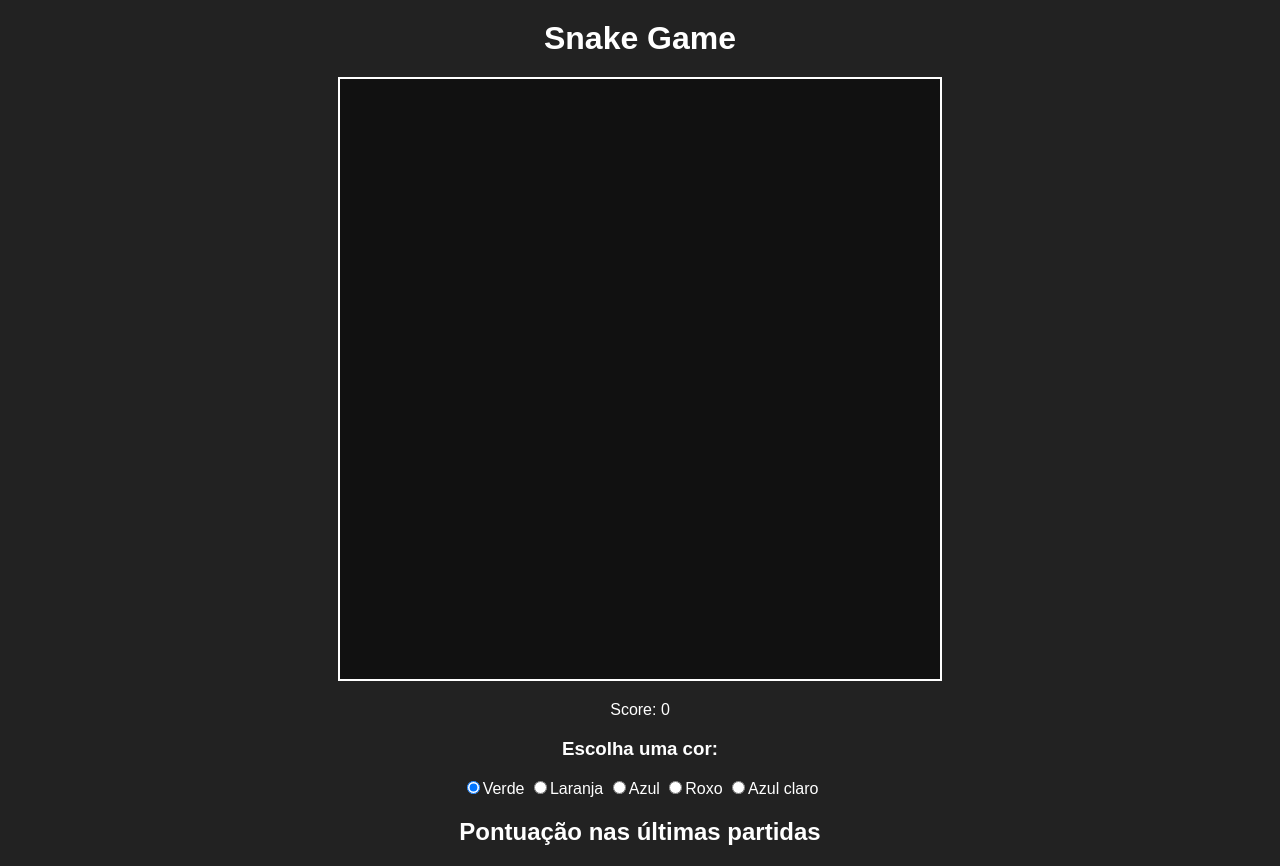
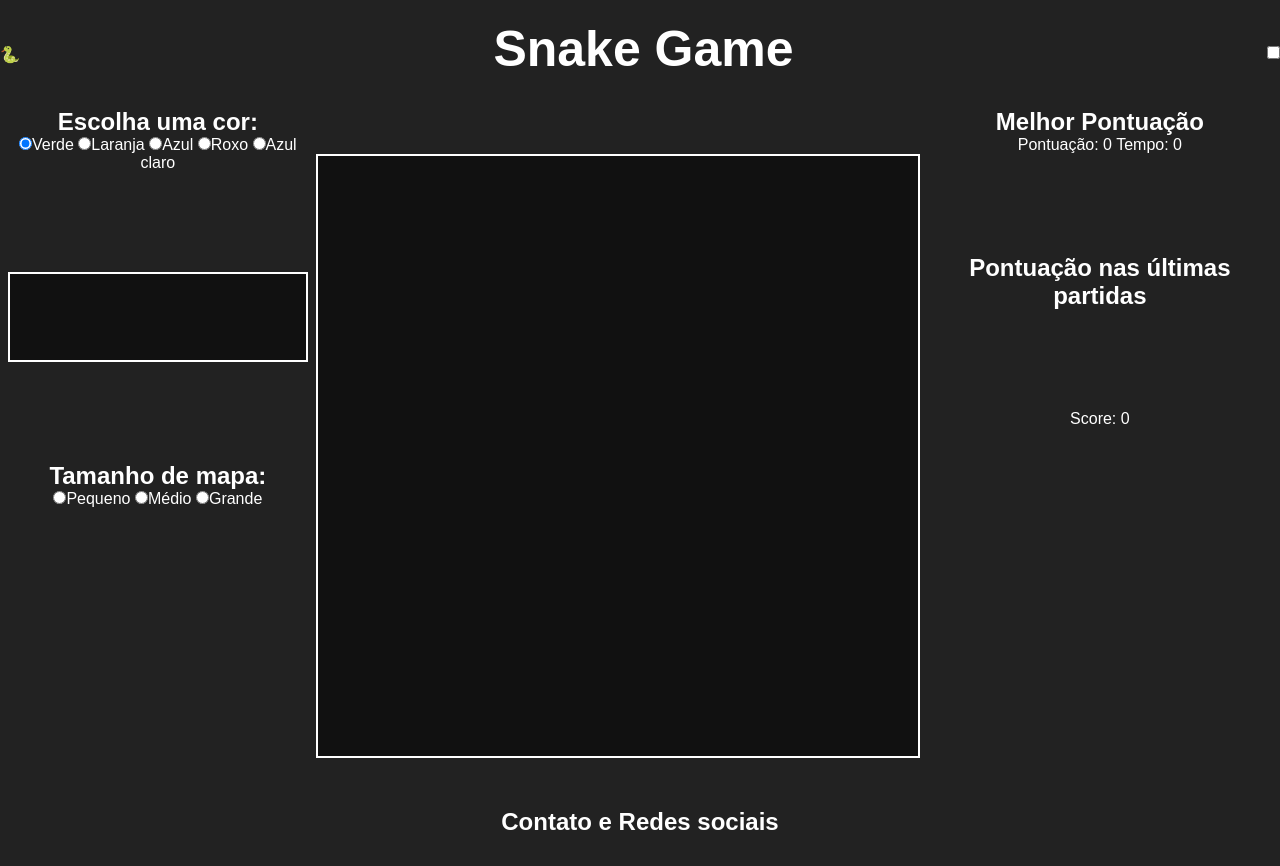
Before and after one commit to eritonLongui/Snake-Game, a plain HTML site: page index.html in a window 1280 px wide. After the commit the page ends 836 px from the top, so only its background shows below. Drawn offline with Linux system fonts and the light colour scheme.

Commit message:
Registro de partidas em LocalStorage & Estrutura do site

```diff
--- a/index.html
+++ b/index.html
@@ -9,24 +9,50 @@
 </head>
 
 <body>
+    <header>
+        <p>🐍</p>
+        <h1>Snake Game</h1>
+        <label><input type="checkbox" id="dark-mode-toggle"></label>
+    </header>
+    <main>
+        <aside>
             <div>
-        <h1>Snake Game</h1>
-        <canvas id="gameCanvas" width="600" height="600"></canvas>
-        <p>Score: <span id="score">0</span></p>
-    </div>
-    <div>
-        <h3>Escolha uma cor:</h3>
+                <h2>Escolha uma cor:</h2>
                 <label><input class="colorSnake" type="radio" name="color" value="green">Verde</label>
                 <label><input class="colorSnake" type="radio" name="color" value="orange">Laranja</label>
                 <label><input class="colorSnake" type="radio" name="color" value="blue">Azul</label>
                 <label><input class="colorSnake" type="radio" name="color" value="purple">Roxo</label>
                 <label><input class="colorSnake" type="radio" name="color" value="light-blue">Azul claro</label>
             </div>
+            <div class="snake-selected"></div>
+            <div>
+                <h2>Tamanho de mapa:</h2>
+                <label><input class="mapSize" type="radio" name="map" value="small">Pequeno</label>
+                <label><input class="mapSize" type="radio" name="map" value="medium">Médio</label>
+                <label><input class="mapSize" type="radio" name="map" value="large">Grande</label>
+            </div>
+        </aside>
+        <section>
+            <canvas id="gameCanvas" width="600" height="600"></canvas>
+        </section>
+        <aside>
+            <div>
+                <h2>Melhor Pontuação</h2>
+                <div id="record">0</div>
+            </div>
             <div>
                 <h2>Pontuação nas últimas partidas</h2>
-        <div id="scoreboard"></div>
+                <ul id="scoreboard"></ul>
+            </div>
+            <div>
+                <p>Score: <span id="score">0</span></p>
                 <div id="timeInterval"></div>
             </div>
+        </aside>
+    </main>
+    <footer>
+        <h2>Contato e Redes sociais</h2>
+    </footer>
     <script src="./script.js"></script>
 </body>
 
--- a/script.js
+++ b/script.js
@@ -14,12 +14,31 @@ let food = {x: 0, y: 0};
 let gameInterval;
 let speed = 200; // Velocidade inicial (ms)
 let skinColor = ['green', 'lime']
-let scoreboard = [];
 let timeInterval;
+const scoreboard = {
+  record: {
+    pontuacao: 0,
+    tempo: 0,
+  },
+  partidas: []
+};
 
 // Sons
 const eatSound = new Audio('assets/eat.mp3');
 const gameOverSound = new Audio('assets/gameover.mp3');
+
+
+// Carregar ao iniciar a página
+if (!localStorage.getItem('jogoData')) {
+  localStorage.setItem('jogoData', JSON.stringify(scoreboard))
+} else {
+  data = JSON.parse(localStorage.getItem('jogoData'));
+  data.partidas = [];
+  localStorage.setItem('jogoData', JSON.stringify(data))
+}
+
+let savedData = JSON.parse(localStorage.getItem('jogoData'));
+document.getElementById('record').textContent = `Pontuação: ${savedData.record.pontuacao} Tempo: ${savedData.record.tempo}`;
 
 
 function foodRandon() {
@@ -35,6 +54,7 @@ function foodRandon() {
   }
 }
 foodRandon();
+
 
 window.addEventListener('DOMContentLoaded', () => {
     const radios = document.querySelectorAll('input.colorSnake');
@@ -58,6 +78,7 @@ function colorSelected() {
 
     selected.blur();
 }
+
 
 function startGame() {
   if (isWaitingToRestart) {
@@ -137,12 +158,6 @@ function draw() {
     isGameStarted = false;
     isWaitingToRestart = true;
     document.addEventListener('keydown', startGame, { once: true });
-
-    // Guardar pontuação do jogo
-    scoreboard.push(score)
-    const lastIndex = scoreboard.length - 1;
-    const lastScore = scoreboard[lastIndex];
-    localStorage.setItem(lastIndex.toString(), lastScore);
     return;
   }
 
@@ -156,10 +171,12 @@ function collision(head, array) {
   return false;
 }
 
+
 function resetGame() {
+  saveScore(score, time.toFixed(1))
   score = 0;
+  time = 0;
   document.getElementById('score').textContent = score;
-  document.getElementById('scoreboard').textContent = scoreboard;
   snake = [];
   snake[0] = { x: 9 * box, y: 9 * box };
   direction = 'RIGHT';
@@ -168,3 +185,43 @@ function resetGame() {
   clearInterval(gameInterval);
   gameInterval = setInterval(draw, speed);
 }
+
+
+// Atualizar após uma partida
+function saveScore(newScore, newTime) {
+  // Selecionar dados atualizados
+  let data = JSON.parse(localStorage.getItem('jogoData'));
+  const ul = document.getElementById('scoreboard');
+
+  let partida = {
+    pontuacao: newScore,
+    tempo: newTime,
+  };
+
+  // Verificar se é recorde
+  if (newScore > data.record.pontuacao) {
+    data.record.pontuacao = newScore;
+    data.record.tempo = newTime;
+  }
+
+  // Inserir pontuação na lista
+  data.partidas.unshift(partida)
+
+  // Manter somente as 4 últimas
+  if (data.partidas.length > 4) {
+    data.partidas.pop();
+  }
+
+  // Exibir pontuações
+  document.getElementById('record').textContent = `Pontuação: ${data.record.pontuacao} Tempo: ${data.record.tempo}`;
+
+  ul.innerHTML = '';
+  data.partidas.forEach((partida, i) => {
+    const li = document.createElement('li');
+
+    li.textContent = `${i + 1}. Pontuação: ${partida.pontuacao} Tempo: ${partida.tempo}`;
+    ul.appendChild(li);
+  });
+
+  localStorage.setItem('jogoData', JSON.stringify(data));
+}
--- a/styles.css
+++ b/styles.css
@@ -1,8 +1,17 @@
+* {
+  margin: 0;
+  padding: 0;
+  box-sizing: border-box;
+}
+
 body {
   text-align: center;
   background-color: #222;
   color: #fff;
   font-family: Arial, sans-serif;
+  display: grid;
+  grid-template-rows: auto 1fr auto;
+  min-height: 100vh;
 }
 
 canvas {
@@ -11,5 +20,38 @@ canvas {
 }
 
 h1 {
-  margin: 20px 0;
+  margin: 20px 0 30px;
+  font-size: 50px;
 }
+
+header {
+  display: flex;
+  justify-content: space-between;
+  align-items: center;
+}
+
+aside {
+  height: 700px;
+  display: flex;
+  flex-direction: column;
+  gap: 100px;
+}
+
+.snake-selected {
+  width: 300px;
+  height: 90px;
+  margin: 0 auto;
+  background-color: #111;
+  border: 2px solid #fff;
+}
+
+main {
+  display: flex;
+  justify-content: space-around;
+  align-items: center;
+}
+
+#scoreboard {
+  list-style-type: none;
+  padding-left: 0;
+}
```
Lines whose indentation alone changed are shown as unchanged.
